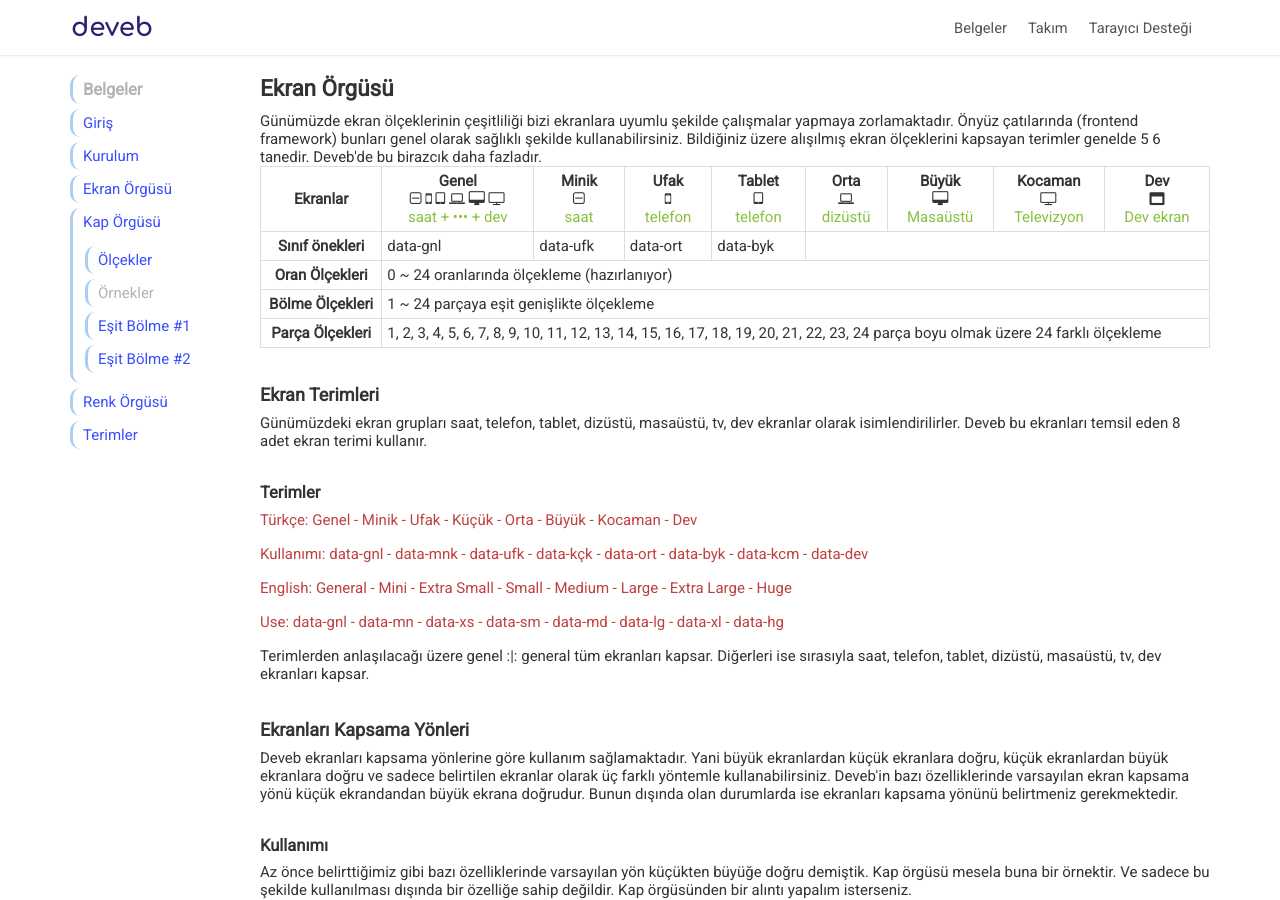
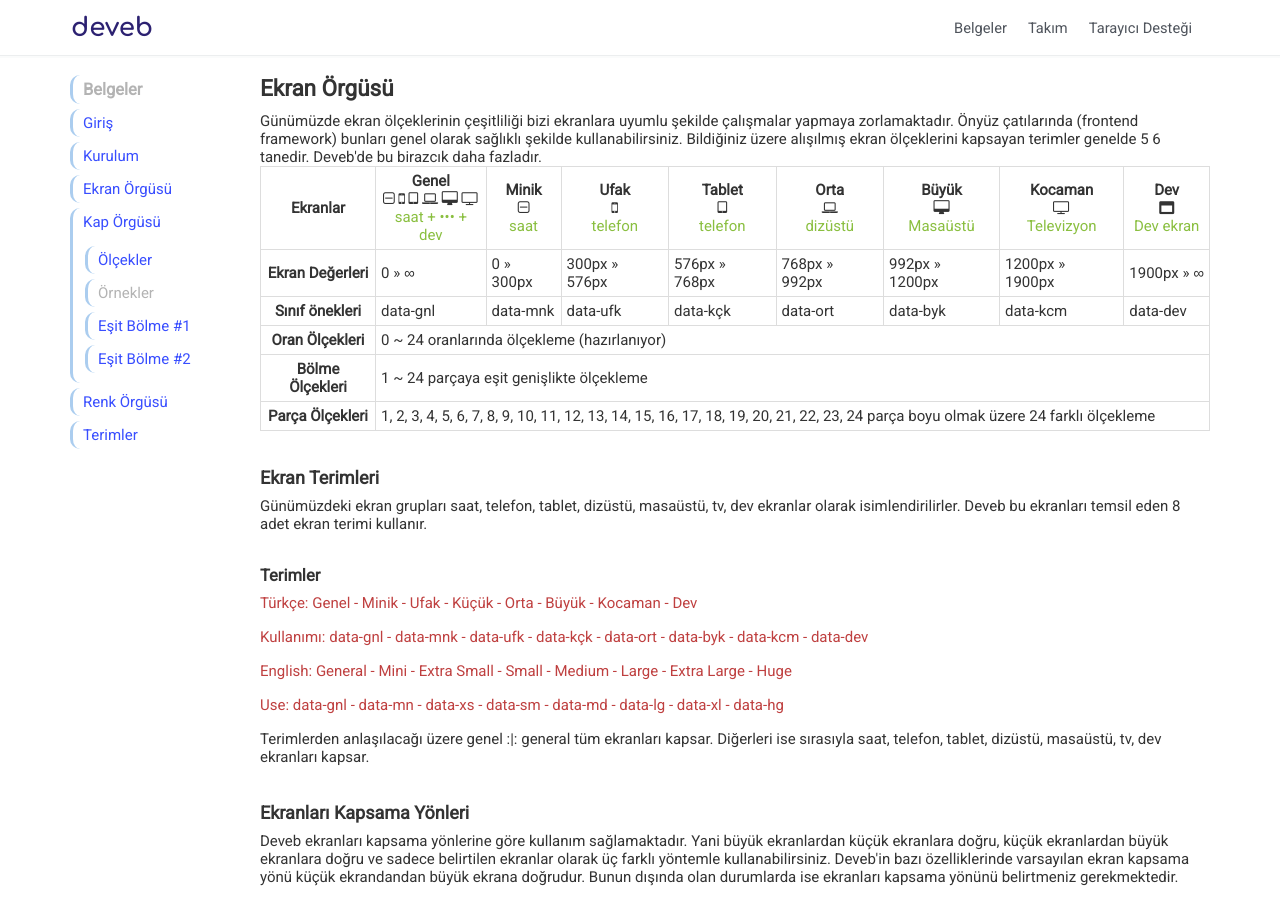
Before and after one commit to data-deveb/data-deveb.github.io, a Jekyll site: the page built from belgeler/ekran-orgusu.html, in a window 1280 px wide and 900 px high. Built offline with Jekyll 4.4.1, drawn with Linux system fonts in a browser that asks for light colours.

Commit message:
Güncelleme

```diff
--- a/belgeler/ekran-orgusu.html
+++ b/belgeler/ekran-orgusu.html
@@ -59,11 +59,26 @@ title: Ekran Örgüsü
       </thead>
       <tbody>
         <tr>
+          <th>Ekran Değerleri</th>
+          <td>0 » ∞</td>
+          <td>0 » 300px</td>
+          <td>300px » 576px</td>
+          <td>576px » 768px</td>
+          <td>768px » 992px</td>
+          <td>992px » 1200px</td>
+          <td>1200px » 1900px</td>
+          <td>1900px » ∞</td>
+        </tr>
+        <tr>
           <th>Sınıf önekleri</th>
           <td>data-gnl</td>
+          <td>data-mnk</td>
           <td>data-ufk</td>
+          <td>data-kçk</td>
           <td>data-ort</td>
           <td>data-byk</td>
+          <td>data-kcm</td>
+          <td>data-dev</td>
         </tr>
         <tr>
           <th>Oran Ölçekleri</th>
```
